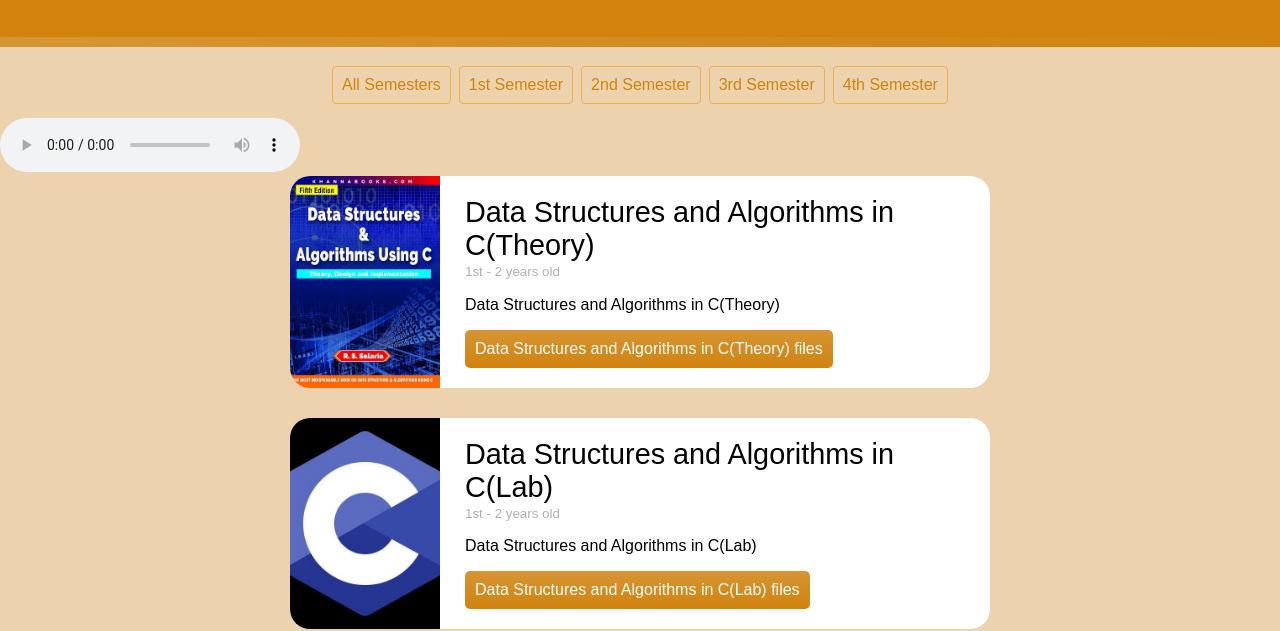
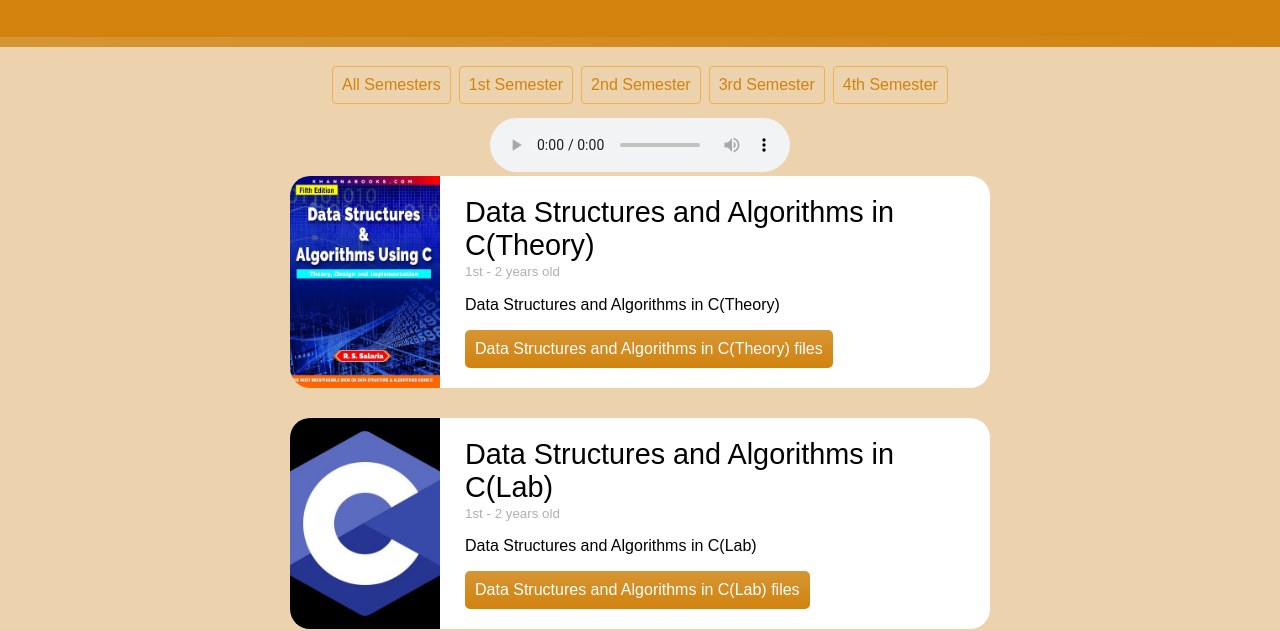
Before and after one commit to moujahentin/moujahentin, a plain HTML site: page index.html in a window 1280 px wide. Shown: the part 195-826 px from the top of the page. Drawn offline with Linux system fonts and the light colour scheme.

Commit message:
Update audio element with autoplay and center alignment

```diff
--- a/index.html
+++ b/index.html
@@ -35,7 +35,7 @@
       <a href="#" data-filter="3rd">3rd <span class="only-large-screen">Semester</span></a>
       <a href="#" data-filter="4th">4th <span class="only-large-screen">Semester</span></a>
      </div>
-     <audio controls src="https://i6.streams.ovh/ic/sousvid1/stream"></audio>
+    <center><audio id="player" controls autoplay src="https://i6.streams.ovh/ic/sousvid1/stream"></audio></center>
      <div class="semesters"></div>
 
      <template id="lessons-card">
```
